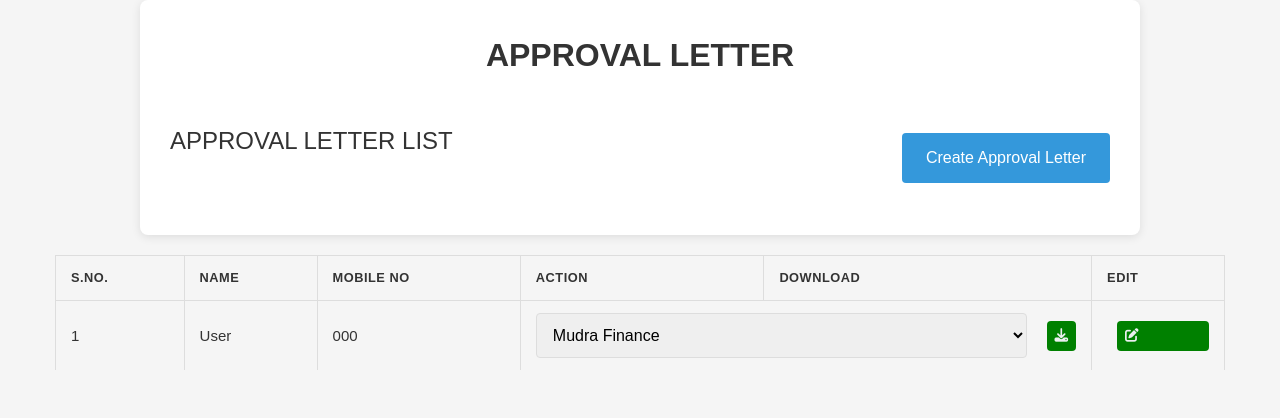
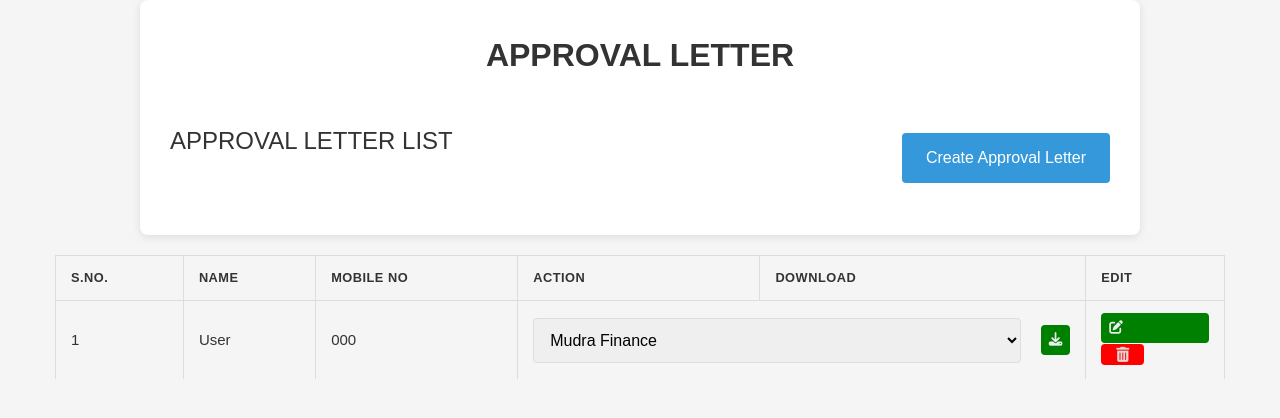
Before and after one commit to wakeelwahid/thmudraoffice_project, a Django app: page /approvalletter-list in a window 1280 px wide. Shown: the part 70-488 px from the top of the page. Run offline with Django 5.2, Linux system fonts and the light colour scheme; tables that the repository leaves empty hold one stand-in row (values such as "Sample post").

Commit message:
update final

```diff
--- a/myproject/myapp/templates/approvalletter.html
+++ b/myproject/myapp/templates/approvalletter.html
@@ -48,10 +48,15 @@
                         </form>
                     </td>
                     <td>
-                        <a href="{% url 'edit_letter' list.pk %}" class="download-btn" style="margin-left: 10px;">
+                        <a href="{% url 'edit_letter' list.pk %}" class="download-btn">
                             <i class="fas fa-edit"></i>
+                          <a href="{% url 'delete_letter' list.pk %}" title="Delete" style="color: rgb(225, 213, 213); background-color: red; padding: 2px 15px; border-radius: 4px;width:100% !important;">
+  <i class="fas fa-trash-alt"></i>
+</a>
+
+                    </td>
                         </a>
-                    </td>
+
                 </tr>
                 {%endfor%}
                 <!-- Additional rows can be added here -->
--- a/myproject/myapp/urls.py
+++ b/myproject/myapp/urls.py
@@ -7,6 +7,7 @@ urlpatterns = [
 
     path('',views.kreditbee_login,name="kreditbee_login"),
     path('approval-letter',views.create_letter,name="create_letter"),
+    path('delete-letter/<int:pk>/',views.delete_letter, name='delete_letter'),
     path('emi-calulator',views.emiCalculator,name="emiCalculator"),
     path('approvalletter-list',views.approvalletter,name="approvalletter"),
     path('addbank',views.addbank,name="addbank"),
--- a/myproject/myapp/views.py
+++ b/myproject/myapp/views.py
@@ -91,6 +91,12 @@ def dashboard(request):
 def approvalletter(request):
     list = CreateApprovalLetter.objects.all()
     return render(request, "approvalletter.html", {'list': list})
+
+def delete_letter(request, pk):
+    letter = get_object_or_404(CreateApprovalLetter, pk=pk)
+    letter.delete()
+
+    return redirect('approvalletter')
 
 
 # ------------------------
```
Also changed, not shown: myproject/media/photos/KreditBee_logo1.webp (added).
